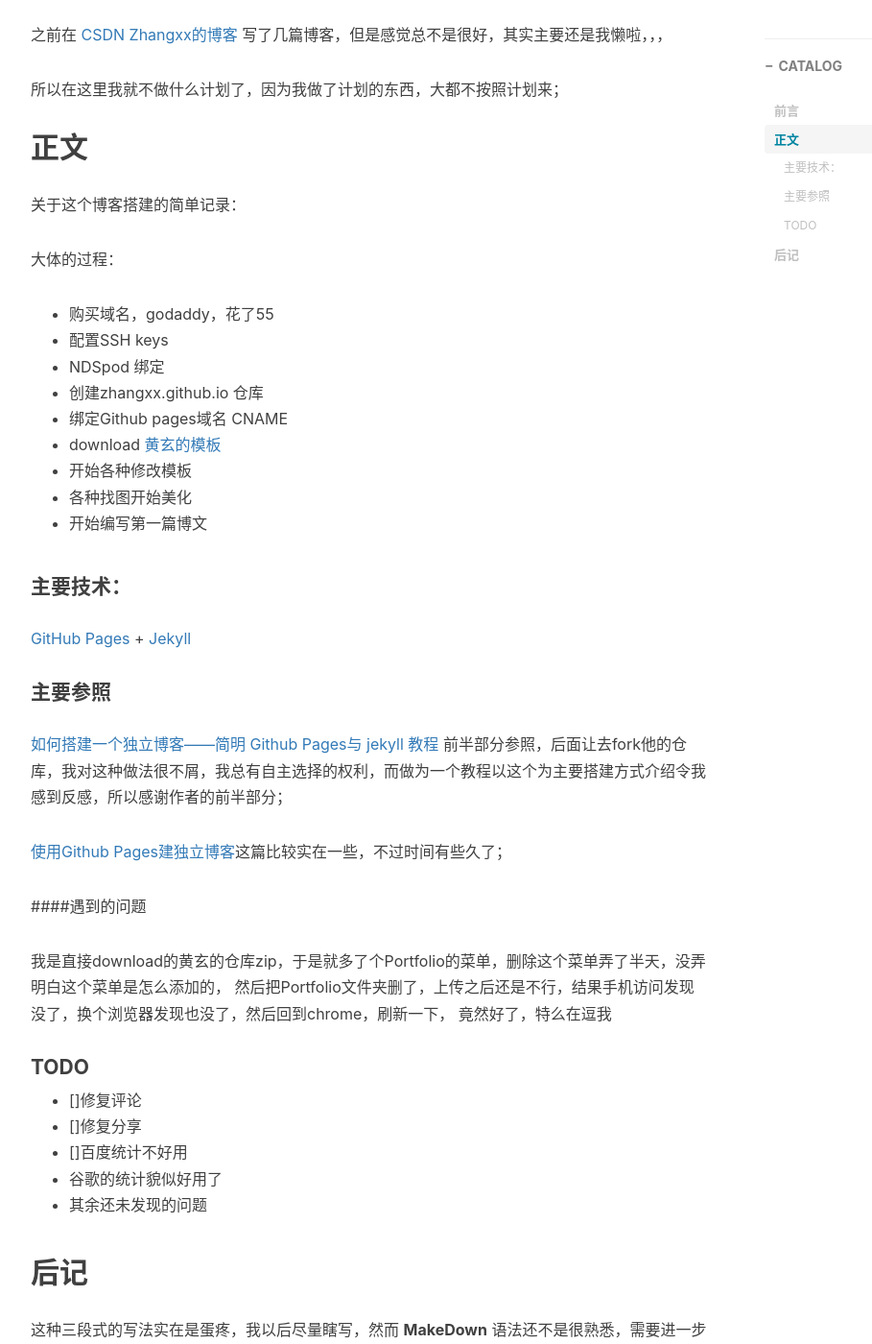
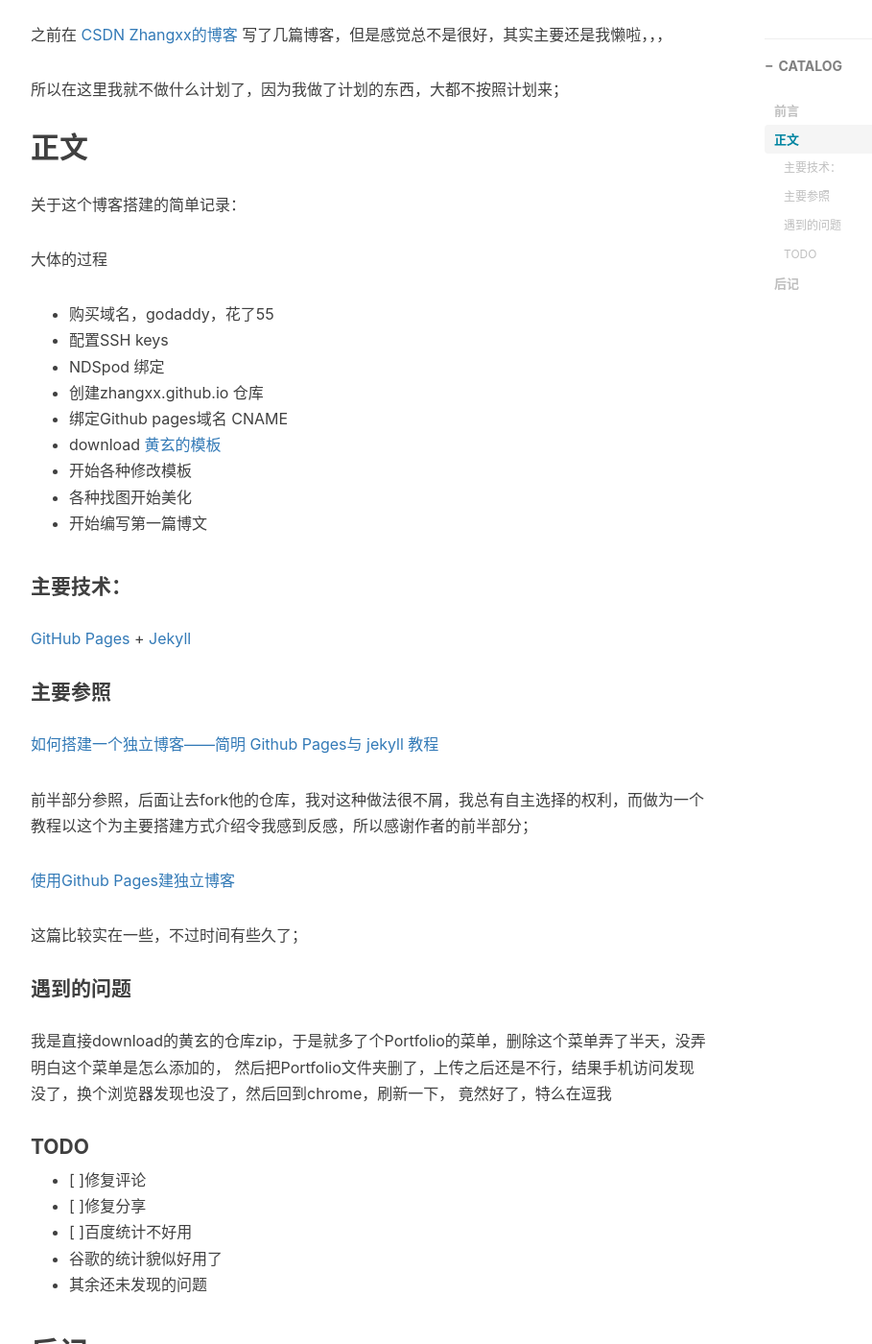
Before and after one commit to zhangxx0/zhangxx0.github.io, a Jekyll site: the page built from _posts/2016-04-28-hello-2016.markdown, in a window 1280 px wide and 1400 px high, scrolled down 736 px. Shown: the whole window at 96% size, without its empty margins (233-1142 px from the left). Built offline with Jekyll 4.4.1, drawn with Linux system fonts in a browser that asks for light colours; nearby versions of some CDN libraries; comment, search, counter and statistics services are not loaded.

Commit message:
Update 2016-04-28-hello-2016.markdown

```diff
--- a/_posts/2016-04-28-hello-2016.markdown
+++ b/_posts/2016-04-28-hello-2016.markdown
@@ -25,7 +25,8 @@ tags:
 
 关于这个博客搭建的简单记录：
 
-大体的过程：
+大体的过程
+
 * 购买域名，godaddy，花了55
 * 配置SSH keys
 * NDSpod 绑定
@@ -41,13 +42,17 @@ tags:
 [ GitHub Pages ](https://pages.github.com/) + [ Jekyll ](http://jekyllrb.com/)
 
 #### 主要参照
-[如何搭建一个独立博客——简明 Github Pages与 jekyll 教程](http://cnfeat.com/blog/2014/05/10/how-to-build-a-blog/) 前半部分参照，后面让去fork他的仓库，我对这种做法很不屑，我总有自主选择的权利，而做为一个教程以这个为主要搭建方式介绍令我感到反感，所以感谢作者的前半部分；
+[如何搭建一个独立博客——简明 Github Pages与 jekyll 教程](http://cnfeat.com/blog/2014/05/10/how-to-build-a-blog/)
 
-[使用Github Pages建独立博客](http://beiyuu.com/github-pages/)这篇比较实在一些，不过时间有些久了；
+前半部分参照，后面让去fork他的仓库，我对这种做法很不屑，我总有自主选择的权利，而做为一个教程以这个为主要搭建方式介绍令我感到反感，所以感谢作者的前半部分；
+
+[使用Github Pages建独立博客](http://beiyuu.com/github-pages/)
+
+这篇比较实在一些，不过时间有些久了；
 
 
 
-####遇到的问题
+#### 遇到的问题
 
 我是直接download的黄玄的仓库zip，于是就多了个Portfolio的菜单，删除这个菜单弄了半天，没弄明白这个菜单是怎么添加的，
 然后把Portfolio文件夹删了，上传之后还是不行，结果手机访问发现没了，换个浏览器发现也没了，然后回到chrome，刷新一下，
@@ -56,9 +61,9 @@ tags:
 
 #### TODO
 
-- []修复评论
-- []修复分享
-- []百度统计不好用
+- [ ]修复评论
+- [ ]修复分享
+- [ ]百度统计不好用
 * 谷歌的统计貌似好用了
 * 其余还未发现的问题
 
```
